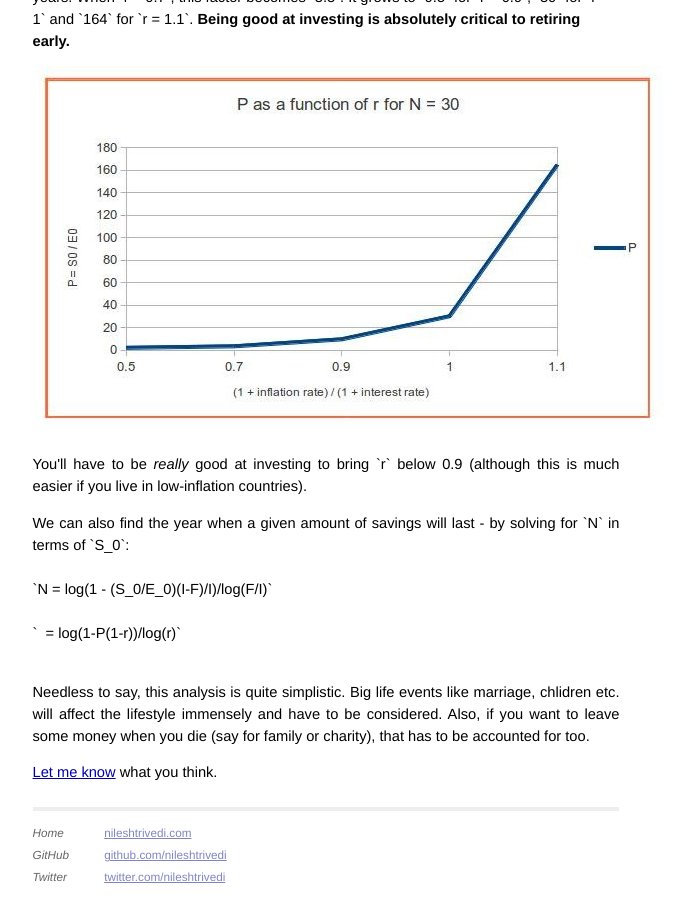
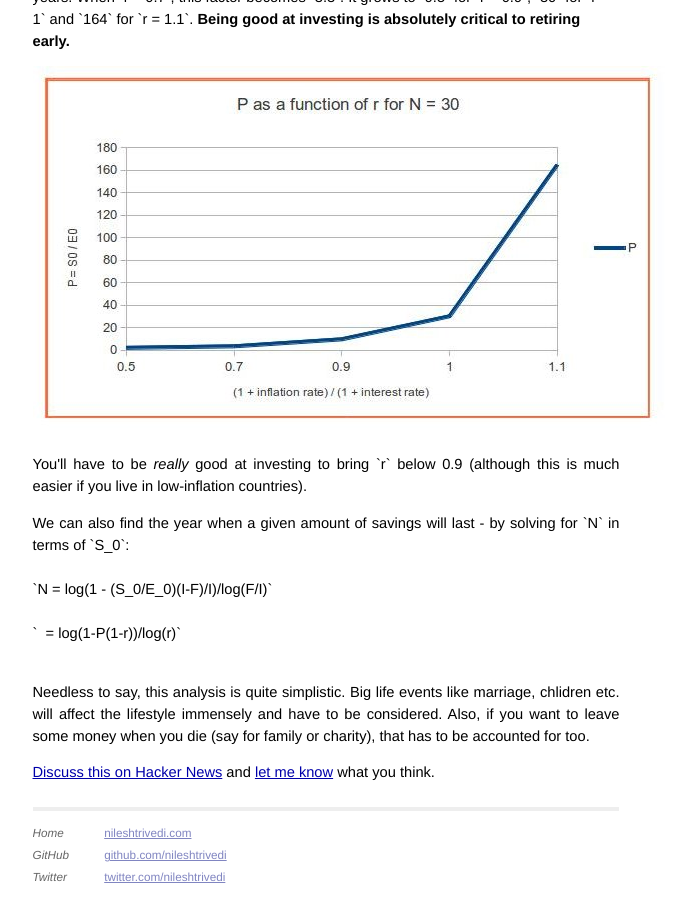
Before and after one commit to nileshtrivedi/nileshtrivediioold, a Jekyll site: the page built from _posts/2012-07-10-how-much-is-enough.html, in a window 1280 px wide and 900 px high, scrolled down 1915 px. Shown: the whole window, without its empty margins (314-1002 px from the left). Built offline with Jekyll 4.4.1, drawn with Linux system fonts in a browser that asks for light colours.

Commit message:
link to HN discussion

```diff
--- a/_posts/2012-07-10-how-much-is-enough.html
+++ b/_posts/2012-07-10-how-much-is-enough.html
@@ -52,4 +52,4 @@ We can also find the year when a given amount of savings will last - by solving
   `&nbsp; = log(1-P(1-r))/log(r)`<br/><br/>
 </p>
 <p>Needless to say, this analysis is quite simplistic. Big life events like marriage, chlidren etc. will affect the lifestyle immensely and have to be considered. Also, if you want to leave some money when you die (say for family or charity), that has to be accounted for too.</p>
-<p><a href="http://www.twitter.com/nileshtrivedi" target="_blank">Let me know</a> what you think.</p>
+<p><a href="https://news.ycombinator.com/item?id=4223900" target="_blank">Discuss this on Hacker News</a> and <a href="http://www.twitter.com/nileshtrivedi" target="_blank">let me know</a> what you think.</p>
```
